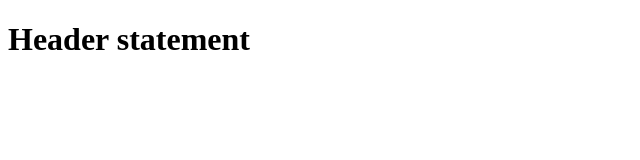
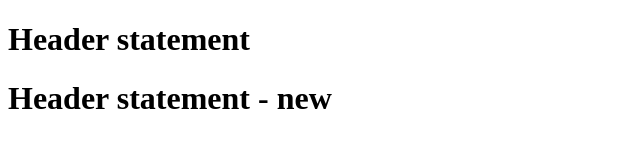
Before and after one commit to pallavikalshetti/sba.pull.assignment, a plain HTML site: page index.html in a window 1280 px wide. Shown: the whole page, without its empty margins (0-640 px from the left). Drawn offline with Linux system fonts and the light colour scheme.

Commit message:
new header statement

```diff
--- a/index.html
+++ b/index.html
@@ -7,5 +7,6 @@
 </head>
 <body>
    <h1>Header statement</h1>
+   <h1>Header statement - new</h1>
 </body>
 </html>
```
